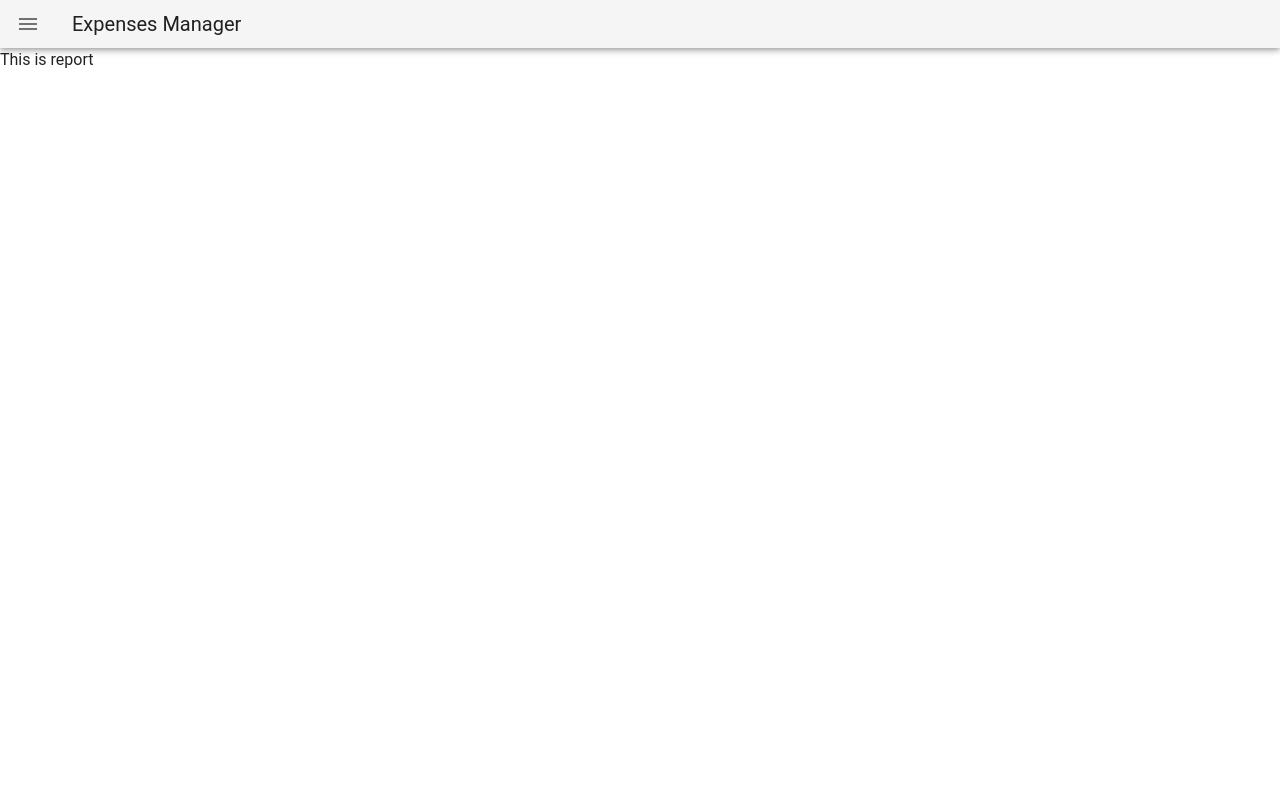
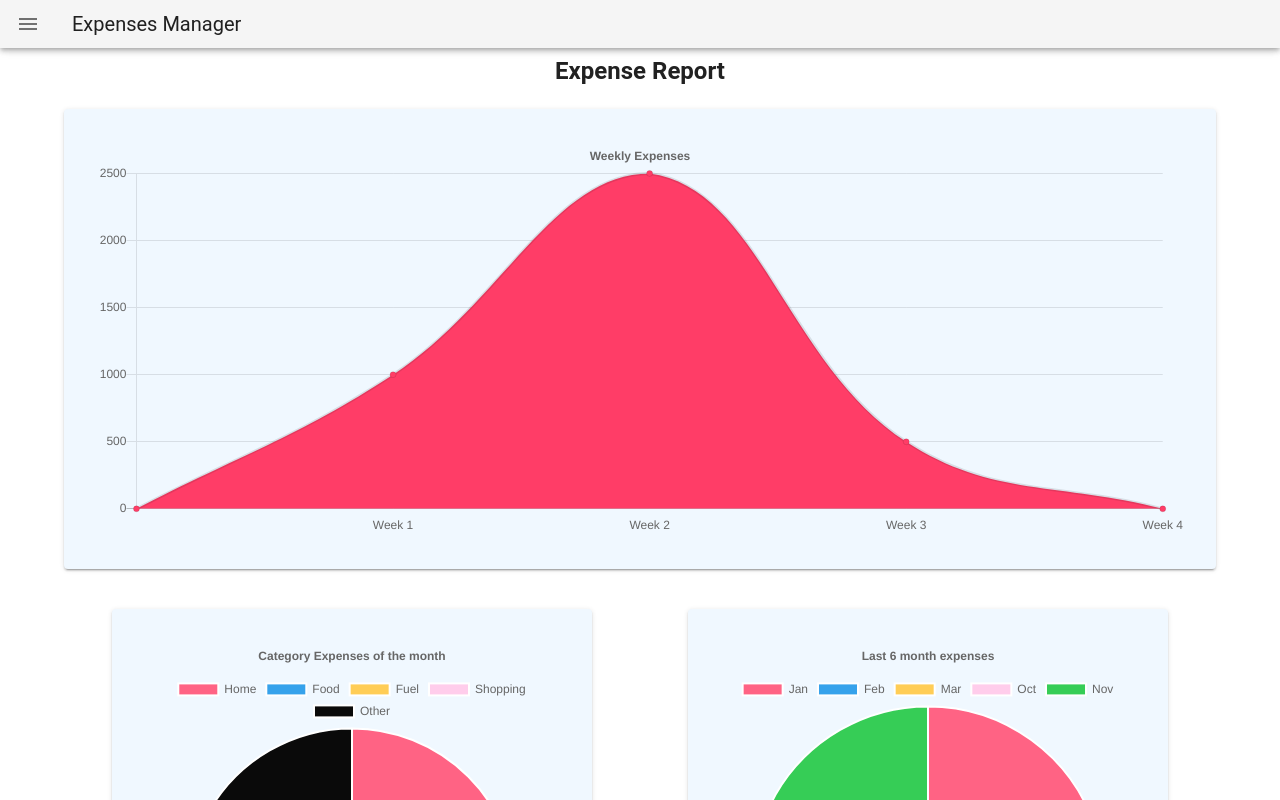
Before and after one commit to Kushalch99/expense-manager, a Vue app in the folder client/: page /report in a window 1280 px wide. Shown: the top 800 px of the page. Built offline with nearby package versions, Linux system fonts and the light colour scheme.

Commit message:
report ui done

```diff
--- a/client/package.json
+++ b/client/package.json
@@ -8,9 +8,11 @@
     "lint": "vue-cli-service lint"
   },
   "dependencies": {
+    "chart.js": "^2.9.4",
     "core-js": "^3.6.5",
     "register-service-worker": "^1.7.1",
     "vue": "^2.6.11",
+    "vue-chartjs": "^3.5.1",
     "vue-router": "^3.2.0",
     "vuetify": "^2.5.7"
   },
--- /dev/null
+++ b/client/src/components/charts/DoughnutChart.vue
@@ -0,0 +1,11 @@
+<script>
+import { Doughnut } from 'vue-chartjs'
+export default {
+  name:'DoughnutChart',
+  extends: Doughnut,
+  props: ['chartData', 'options'],
+  mounted () {
+    this.renderChart(this.chartData, this.options)
+  }
+}
+</script>
--- /dev/null
+++ b/client/src/components/charts/LineChart.vue
@@ -0,0 +1,11 @@
+<script>
+import { Line } from 'vue-chartjs'
+export default {
+  name:'LineChart',
+  extends: Line,
+  props: ['chartData', 'options'],
+  mounted () {
+    this.renderChart(this.chartData, this.options)
+  }
+}
+</script>
--- /dev/null
+++ b/client/src/components/charts/PieChart.vue
@@ -0,0 +1,11 @@
+<script>
+import { Pie } from 'vue-chartjs'
+export default {
+  name:'PieChart',
+  extends: Pie,
+  props: ['chartData', 'options'],
+  mounted () {
+    this.renderChart(this.chartData, this.options)
+  }
+}
+</script>
--- a/client/src/views/Report.vue
+++ b/client/src/views/Report.vue
@@ -1,8 +1,103 @@
 <template>
-  <p>This is report</p>
+  <div>
+    <h2 style="text-align: center; margin-top: 5px">Expense Report</h2>
+    <v-card class="report-card" style="background: aliceblue">
+      <line-chart v-if="isMounted" :chart-data="weeklyChartData" :options="weeklyChartOptions" :type="true" />
+    </v-card>
+    <div class="row" style="margin: 0 auto;width: 90%">
+      <v-card class="report-card col-5" style="background: aliceblue">
+        <doughnut-chart v-if="isMounted" :chart-data="categoryChartData" :options="{title: { display: true, text: 'Category Expenses of the month'}}"/>
+      </v-card>
+      <v-card class="report-card col-5" style="background: aliceblue">
+        <pie-chart v-if="isMounted" :chart-data="monthlyChartData" :options="{title: { display: true, text: 'Last 6 month expenses' }}"/>
+      </v-card>
+    </div>
+  </div>
 </template>
 <script>
+import LineChart from '@/components/charts/LineChart.vue'
+import DoughnutChart from '@/components/charts/DoughnutChart.vue'
+import PieChart from '@/components/charts/PieChart.vue'
 export default {
-  name: 'Report'
+  name: 'Report',
+  components: {
+    LineChart,
+    DoughnutChart,
+    PieChart
+  },
+  data () {
+    return {
+      weeklyChartData: {},
+      categoryChartData: {},
+      monthlyChartData: {},
+      weeklyChartOptions: {
+        responsive: true,
+        maintainAspectRatio: false,
+        legend: {
+          display: false
+        },
+        title: {
+          display: true,
+          text: 'Weekly Expenses'
+        },
+        scales: {
+          xAxes: [{
+            gridLines: {
+              display: false
+            }
+          }],
+          yAxes: [{
+            ticks: {
+              beginAtZero: true
+            }
+          }]
+        }
+      },
+      isMounted: false
+    }
+  },
+  mounted () {
+    this.weeklyChartData.labels = ['']
+    for(let i=0;i<4;i++)
+      this.weeklyChartData.labels.push(`Week ${i+1}`)
+    this.weeklyChartData.datasets = [{
+      backgroundColor: '#FF3D67',
+      data: []
+    }]
+    this.weeklyChartData.datasets[0].data.push(0, 1000, 2500, 500, 0)
+    this.categoryChartData.labels = ['Home' , 'Food' , 'Fuel' , 'Shopping', 'Other'],
+    this.categoryChartData.datasets = [{
+      data: [300, 50, 100, 50, 100],
+      backgroundColor: [
+        'rgb(255, 99, 132)',
+        'rgb(54, 162, 235)',
+        'rgb(255, 205, 86)',
+        'rgb(255, 205, 235)',
+        'rgb(10, 10, 10)'
+      ],
+      hoverOffset: 4
+    }]
+    this.monthlyChartData.labels = ['Jan' , 'Feb' , 'Mar' , 'Oct', 'Nov'],
+    this.monthlyChartData.datasets = [{
+      data: [300, 50, 100, 50, 1000],
+      backgroundColor: [
+        'rgb(255, 99, 132)',
+        'rgb(54, 162, 235)',
+        'rgb(255, 205, 86)',
+        'rgb(255, 205, 235)',
+        'rgb(54, 205, 86)'
+      ],
+      hoverOffset: 4
+    }]
+
+    this.isMounted = true
+  }
 }
 </script>
+<style scoped>
+  .report-card{
+    width: 90%;
+    margin: 20px auto;
+    padding: 30px;
+  }
+</style>
```
Also changed, not shown: 1 other file (tests, documents, lock files or other folders).
